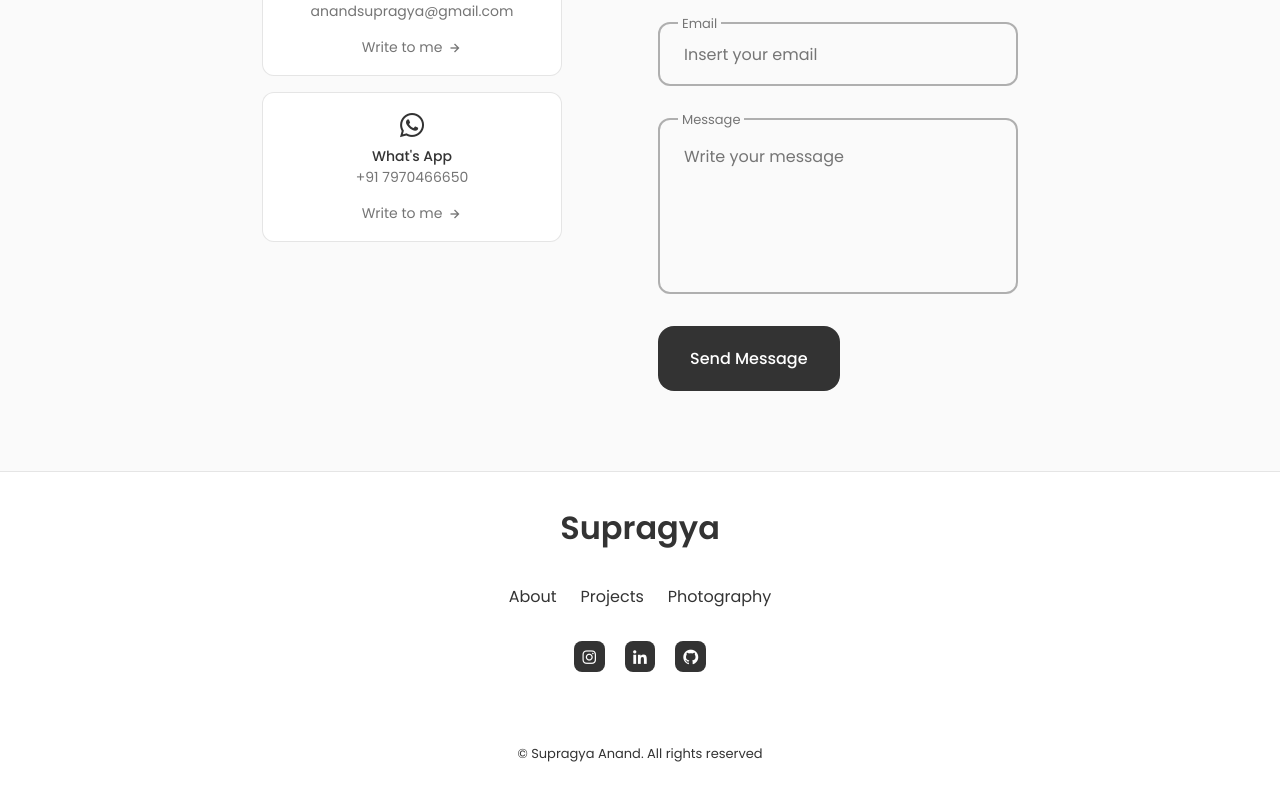
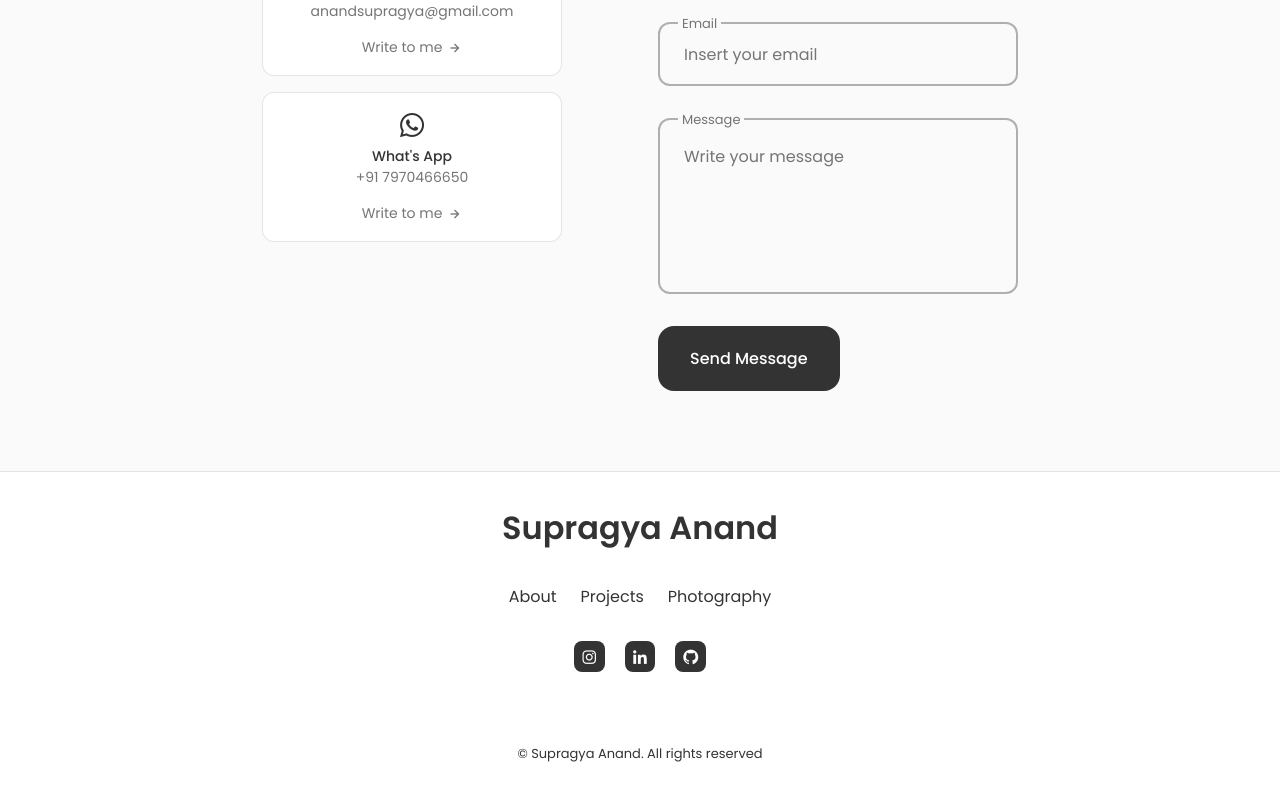
Before and after one commit to Supragya2912/Personal-Portfolio, a React (Create React App) app: page / in a window 1280 px wide. Shown: the part 4206-5006 px from the top of the page. Built offline with nearby package versions, Linux system fonts and the light colour scheme.

Commit message:
Minor Changes

```diff
--- a/src/components/Footer/Footer.jsx
+++ b/src/components/Footer/Footer.jsx
@@ -6,17 +6,17 @@ const Footer = () => {
     <footer className="footer">
         <div className="footer__container container">
             <h1 className="footer__title">
-                Supragya
+                Supragya Anand
             </h1>
             <ul className="footer__list">
                 <li>
-                    <a href="#" className="footer__link">About</a>
+                    <a href="#about" className="footer__link">About</a>
                 </li>
                 <li>
-                    <a href="#" className="footer__link">Projects</a>
+                    <a href="#projects" className="footer__link">Projects</a>
                 </li>
                 <li>
-                    <a href="#" className="footer__link">Photography</a>
+                    <a href="#photos" className="footer__link">Photography</a>
                 </li>
             </ul>
 
```
